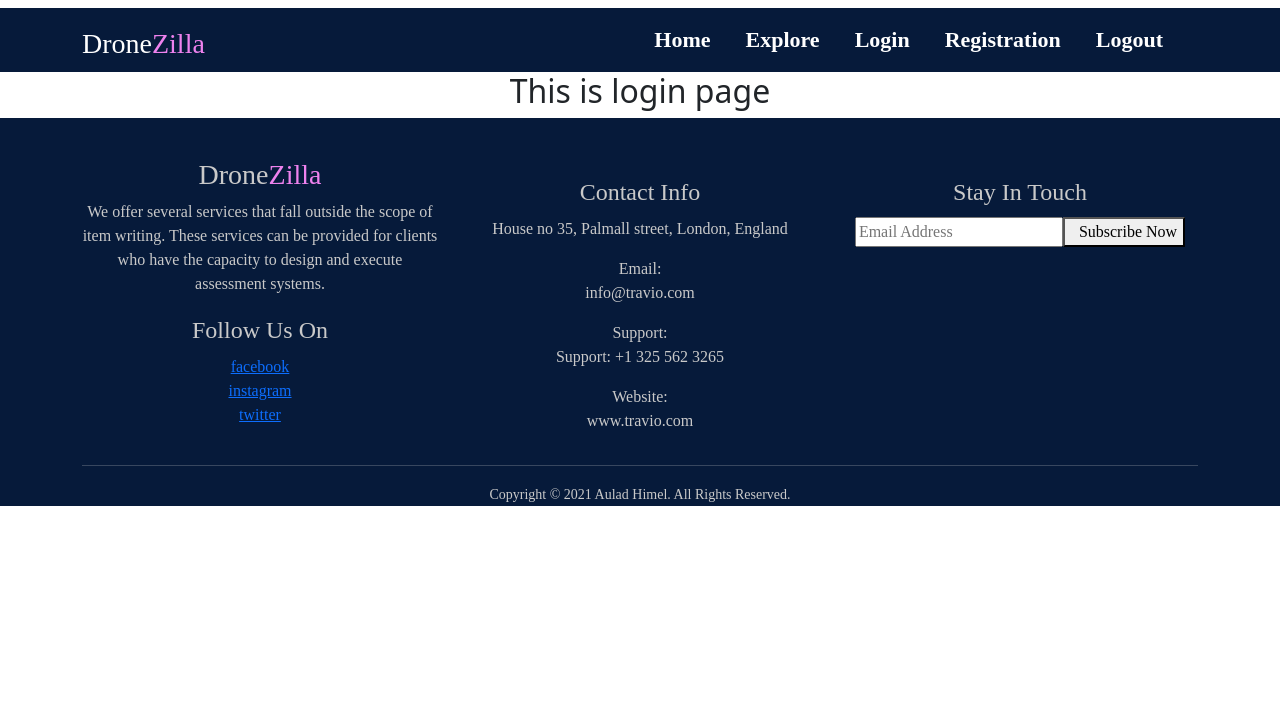
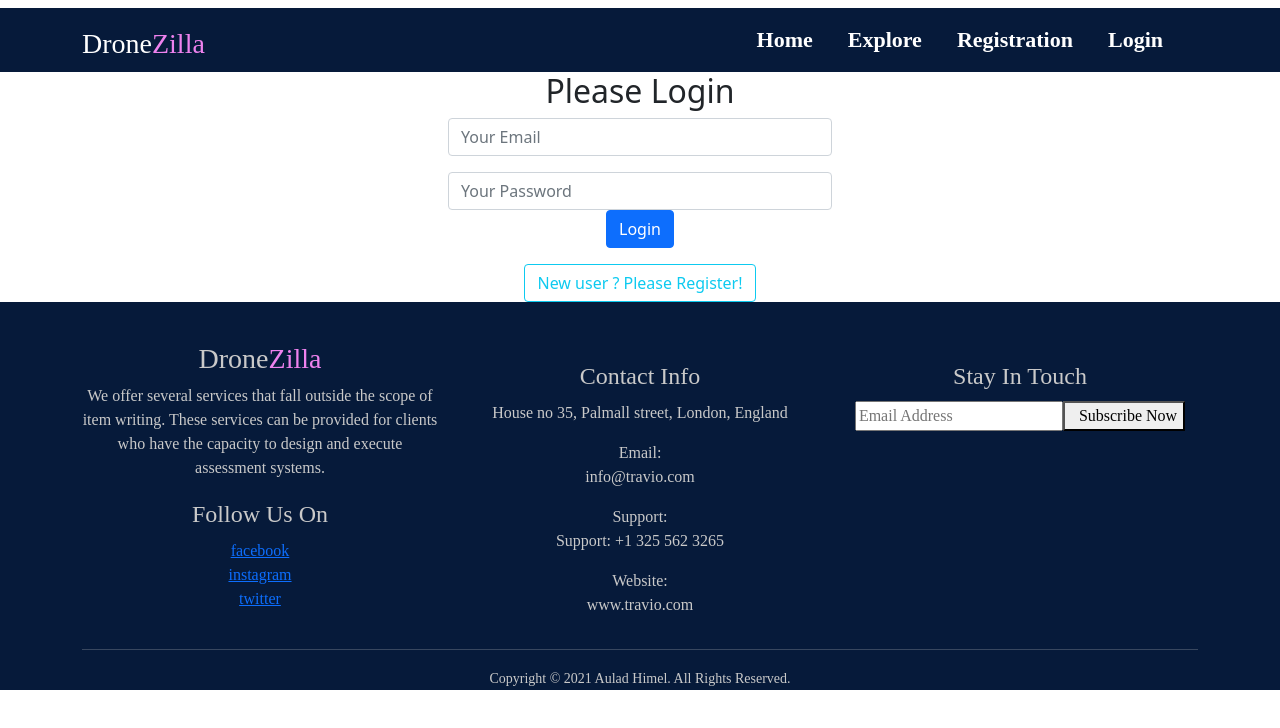
Before and after one commit to auladhimel/droneZilla-drone-buying-client-side, a React (Create React App) app: page /login in a window 1280 px wide. Shown: the top 728 px of the page. Built offline with nearby package versions, Linux system fonts and the light colour scheme; no server answers.

Commit message:
3rd commit

```diff
--- a/package.json
+++ b/package.json
@@ -7,6 +7,7 @@
     "@testing-library/react": "^11.2.7",
     "@testing-library/user-event": "^12.8.3",
     "bootstrap": "^5.1.3",
+    "firebase": "^9.4.0",
     "react": "^17.0.2",
     "react-bootstrap": "^2.0.2",
     "react-dom": "^17.0.2",
--- a/src/Components/Header/Header.js
+++ b/src/Components/Header/Header.js
@@ -1,8 +1,11 @@
 import React from 'react';
+import { Button } from 'react-bootstrap';
 import { Link } from 'react-router-dom';
+import useAuth from '../../hooks/useAuth';
 import './Header.css';
 
 const Header = () => {
+    const { user, logout } = useAuth();
     return (
         <div className="MenuBar-container menubar mt-2 d-flex align-items-center">
             <div className="container">
@@ -27,15 +30,17 @@ const Header = () => {
                                 <Link to="/explore" className="items">
                                     <li>Explore</li>
                                 </Link>
-                                <Link to="/login" className="items">
-                                    <li>Login</li>
-                                </Link>
                                 <Link to="/registration" className="items">
                                     <li>Registration</li>
                                 </Link>
-                                <Link to="/logout" className="items">
-                                    <li>Logout</li>
-                                </Link>
+                                {
+                                    user?.email ?
+                                        <Button onClick={logout}>Logout</Button>
+                                        :
+                                        <Link to="/login" className="items">
+                                            <li>Login</li>
+                                        </Link>
+                                }
 
                                 {/* {user.email ? <small className="user-name">Signed in as <span style={{ color: "violet", fontWeight: "bold" }}>{user.displayName}</span></small> : <p></p>} */}
 
--- /dev/null
+++ b/src/Components/Login/Firebase/firebase.init.js
@@ -0,0 +1,8 @@
+import { initializeApp } from "firebase/app";
+import firebaseConfig from "./firebase.config";
+
+const initializeFirebase = () => {
+    initializeApp(firebaseConfig);
+}
+
+export default initializeFirebase;
--- a/src/Components/Login/Login.js
+++ b/src/Components/Login/Login.js
@@ -1,9 +1,68 @@
-import React from 'react';
+import React, { useState } from 'react';
+import { Alert, Button, Form, Spinner } from 'react-bootstrap';
+import { NavLink, useLocation, useHistory } from 'react-router-dom';
+import useAuth from '../../hooks/useAuth';
 
 const Login = () => {
+
+    const [loginData, setLoginData] = useState({});
+    const { user, loginUser, IsLoading, authError } = useAuth();
+
+    const location = useLocation();
+    const history = useHistory();
+
+    const handleOnChange = e => {
+
+        const field = e.target.name;
+        const value = e.target.value;
+        const newLoginData = { ...loginData };
+        newLoginData[field] = value;
+        setLoginData(newLoginData);
+
+
+        console.log(field, value);
+
+    }
+    const handleLoginSubmit = e => {
+        loginUser(loginData.email, loginData.password, location, history);
+        e.preventDefault();
+
+    }
     return (
         <div>
-            <h2>This is login page</h2>
+            <h2>Please Login</h2>
+            <Form onSubmit={handleLoginSubmit}>
+                <Form.Group style={{ width: '30%', margin: 'auto' }} className="mb-3">
+                    <Form.Control type="email" name="email" onBlur={handleOnChange} placeholder="Your Email" />
+                </Form.Group>
+                <Form.Group style={{ width: '30%', margin: 'auto' }} className="mb-3">
+                    <Form.Control type="password" name="password" onBlur={handleOnChange} placeholder="Your Password" />
+
+                    <Button variant="primary" type="submit">
+                        Login
+                    </Button>
+                </Form.Group>
+
+                <NavLink to='/registration'>
+                    <Button variant="outline-info" type="submit">
+                        New user ? Please Register!
+                    </Button>
+                </NavLink>
+
+                {
+                    IsLoading && <Spinner animation="border" />
+                }
+                {
+                    user?.email && <Alert variant="success">
+                        Login successfully!
+                    </Alert>
+                }
+                {
+                    authError && <Alert variant="danger">
+                        {authError}
+                    </Alert>
+                }
+            </Form>
         </div>
     );
 };
--- a/src/Components/Purchase/Purchase.js
+++ b/src/Components/Purchase/Purchase.js
@@ -1,17 +1,24 @@
 import React from 'react';
 import { Button, Form } from 'react-bootstrap';
+import useAuth from '../../hooks/useAuth';
 import './Purchase.css';
 
 const Purchase = () => {
+    const { user } = useAuth();
+
+    const handlePurchasingSubmit = e => {
+        alert('Purchasing');
+        e.preventDefault();
+    }
     return (
         <div className="purchase">
             <h1>Purchase :</h1>
-            <Form>
+            <Form onSubmit={handlePurchasingSubmit}>
                 <Form.Group style={{ width: '30%', margin: 'auto' }} className="mb-3">
-                    <Form.Control type="text" placeholder="Your Name" />
+                    <Form.Control type="text" placeholder="Your Name" value={user.displayName} />
                 </Form.Group>
                 <Form.Group style={{ width: '30%', margin: 'auto' }} className="mb-3">
-                    <Form.Control type="email" placeholder="Your Email" />
+                    <Form.Control type="email" placeholder="Your Email" value={user.email} />
                 </Form.Group>
                 <Form.Group style={{ width: '30%', margin: 'auto' }} className="mb-3" >
                     <Form.Control type="number" placeholder="Phone Number" />
--- a/src/Components/Registration/Registration.js
+++ b/src/Components/Registration/Registration.js
@@ -1,9 +1,80 @@
-import React from 'react';
+import React, { useState } from 'react';
+import { Alert, Button, Form, Spinner } from 'react-bootstrap';
+import { NavLink, useHistory } from 'react-router-dom';
+import useAuth from '../../hooks/useAuth';
 
 const Registration = () => {
+    const [loginData, setLoginData] = useState({})
+
+    const { user, registerUser, IsLoading, authError } = useAuth();
+    const history = useHistory();
+
+    const handleOnBlur = e => {
+
+        const field = e.target.name;
+        const value = e.target.value;
+        const newLoginData = { ...loginData };
+        newLoginData[field] = value;
+        console.log(newLoginData);
+        setLoginData(newLoginData);
+
+
+        console.log(field, value);
+
+    }
+    const handleLoginSubmit = e => {
+        e.preventDefault();
+        if (loginData.password !== loginData.password2) {
+            alert('password did not match');
+            return;
+        }
+        registerUser(loginData.email, loginData.password, loginData.name, history);
+
+    }
     return (
         <div>
-            <h2>This is registration page</h2>
+            <h2>Please Register</h2>
+            {!IsLoading && <Form onSubmit={handleLoginSubmit}>
+                <Form.Group style={{ width: '30%', margin: 'auto' }} className="mb-3">
+                    <Form.Control type="text" name="name" onBlur={handleOnBlur} placeholder="Your Name" />
+                </Form.Group>
+                <Form.Group style={{ width: '30%', margin: 'auto' }} className="mb-3">
+                    <Form.Control type="email" name="email" onBlur={handleOnBlur} placeholder="Your Email" />
+                </Form.Group>
+                <Form.Group style={{ width: '30%', margin: 'auto' }} className="mb-3">
+                    <Form.Control type="password" name="password" onBlur={handleOnBlur} placeholder="Your Password" />
+
+                </Form.Group>
+
+                <Form.Group style={{ width: '30%', margin: 'auto' }} className="mb-3">
+                    <Form.Control type="password" name="password2" onBlur={handleOnBlur} placeholder="Retype Your Password" />
+                    <Button variant="primary" type="submit">
+                        Register
+                    </Button>
+                </Form.Group>
+
+
+                <NavLink to='/login'>
+                    <Button variant="outline-info" type="submit">
+                        Already Registered ? Please Login!
+                    </Button>
+                </NavLink>
+
+
+            </Form>}
+            {
+                IsLoading && <Spinner animation="border" />
+            }
+            {
+                user?.email && <Alert variant="success">
+                    User created successfully!
+                </Alert>
+            }
+            {
+                authError && <Alert variant="danger">
+                    {authError}
+                </Alert>
+            }
         </div>
     );
 };
--- /dev/null
+++ b/src/Context/AuthProvider/AuthProvider.js
@@ -0,0 +1,15 @@
+import React, { createContext } from 'react';
+import useFirebase from '../../hooks/useFirebase';
+
+export const AuthContext = createContext(null);
+
+const AuthProvider = ({ children }) => {
+    const allcontexts = useFirebase();
+    return (
+        <AuthContext.Provider value={allcontexts}>
+            {children}
+        </AuthContext.Provider>
+    );
+};
+
+export default AuthProvider;
--- /dev/null
+++ b/src/hooks/useAuth.js
@@ -0,0 +1,8 @@
+import { useContext } from "react"
+import { AuthContext } from "../Context/AuthProvider/AuthProvider"
+
+const useAuth = () => {
+    const auth = useContext(AuthContext);
+    return auth;
+}
+export default useAuth;
--- /dev/null
+++ b/src/hooks/useFirebase.js
@@ -0,0 +1,85 @@
+import { useState, useEffect } from "react";
+import initializeFirebase from "../Components/Login/Firebase/firebase.init";
+import { getAuth, createUserWithEmailAndPassword, onAuthStateChanged, signInWithEmailAndPassword, updateProfile, signOut } from "firebase/auth";
+
+initializeFirebase();
+
+const useFirebase = () => {
+
+    const [user, setUser] = useState({});
+    const [IsLoading, setIsLoading] = useState(true);
+    const [authError, setAuthError] = useState('');
+
+    const auth = getAuth();
+
+    const registerUser = (email, password, name, history) => {
+        setIsLoading(true);
+        createUserWithEmailAndPassword(auth, email, password)
+            .then((userCredential) => {
+                setAuthError('');
+                const newUser = { email, displayName: name };
+                setUser(newUser);
+                updateProfile(auth.currentUser, {
+                    displayName: name
+                }).then(() => {
+
+                }).catch((error) => {
+
+                });
+                history.replace('/');
+            })
+            .catch((error) => {
+                setAuthError(error.message);
+            })
+            .finally(() => setIsLoading(false));
+    }
+    const logout = () => {
+        setIsLoading(true);
+        signOut(auth).then(() => {
+            // Sign-out successful.
+        }).catch((error) => {
+            // An error happened.
+        })
+            .finally(() => setIsLoading(false));
+    }
+    const loginUser = (email, password, location, history) => {
+        setIsLoading(true);
+        signInWithEmailAndPassword(auth, email, password)
+            .then((userCredential) => {
+                const destination = location?.state?.from || '/';
+                history.replace(destination);
+                setAuthError('');
+            })
+            .catch((error) => {
+                setAuthError(error.message);
+            })
+            .finally(() => setIsLoading(false));
+
+    }
+
+    // observer user state
+    useEffect(() => {
+        const unsubscribe = onAuthStateChanged(auth, (user) => {
+            if (user) {
+                setUser(user);
+            } else {
+                setUser({});
+            }
+            setIsLoading(false);
+        });
+        return () => unsubscribe;
+
+    }
+        , [])
+
+    return {
+        user,
+        IsLoading,
+        authError,
+        registerUser,
+        logout,
+        loginUser,
+    }
+
+}
+export default useFirebase;
```
Also changed, not shown: src/App.js (+8 -4 lines), src/Components/Login/Firebase/firebase.config.js (added, +9 -0 lines), src/Components/Login/PrivateRoute/PrivateRoute.js (added, +28 -0 lines), 1 other file (tests, documents, lock files or other folders).
